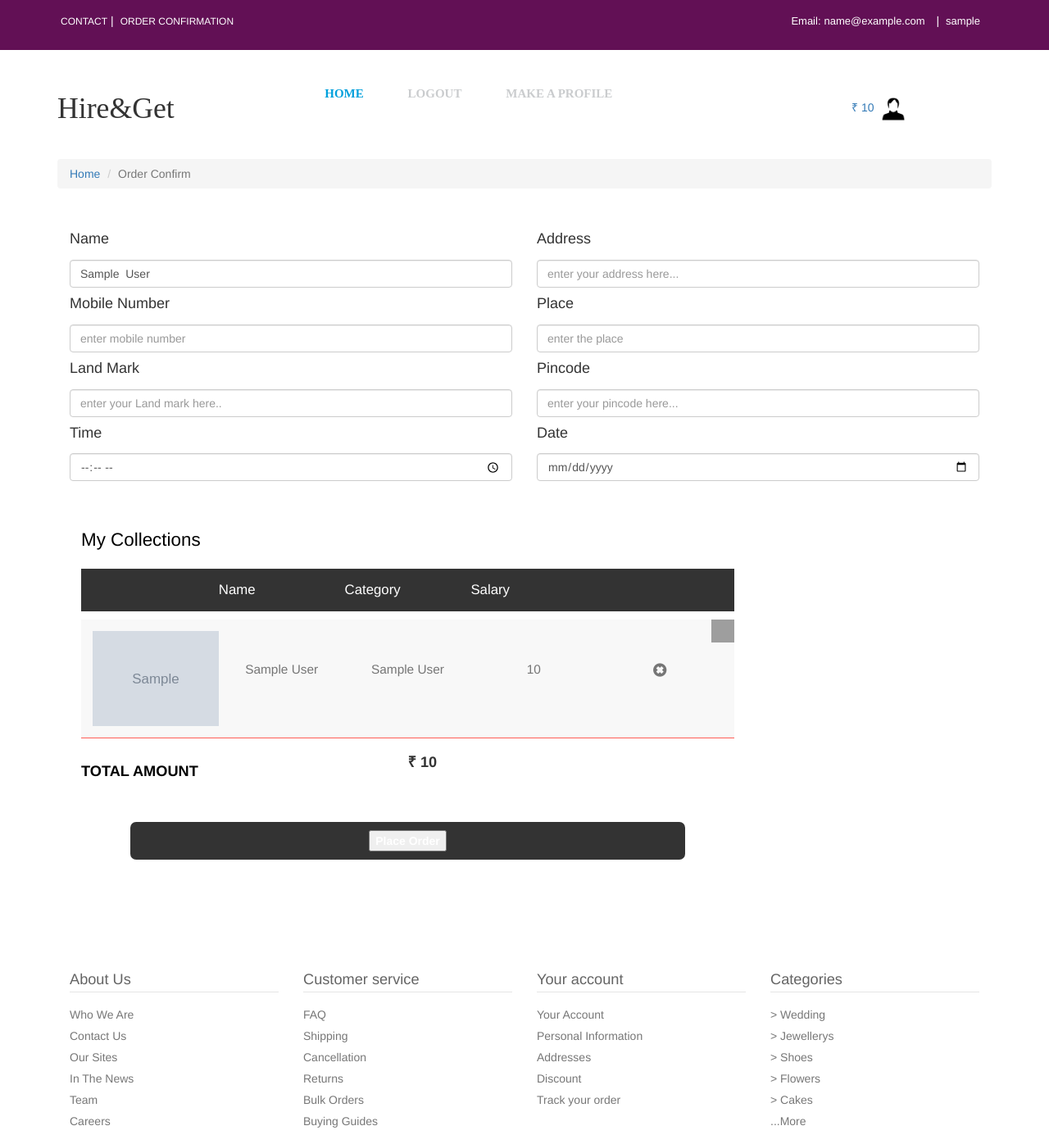
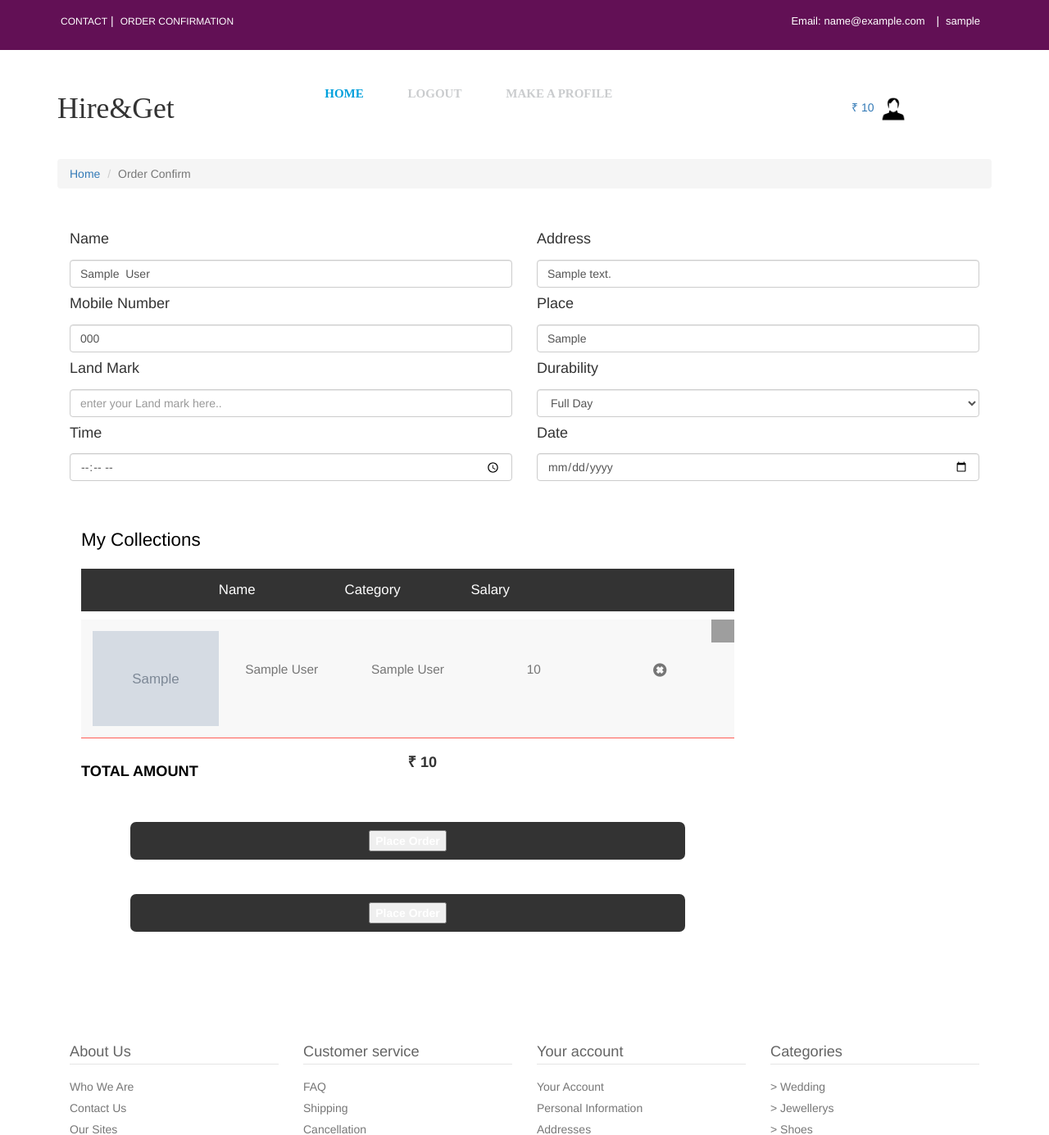
Before and after one commit to Muhammed-Gassali/Hire-Work, a Django app: page /order in a window 1280 px wide. Shown: the top 1385 px of the page at 82% size. Run offline with Django 3.2, Linux system fonts and the light colour scheme; a user stored in the database is signed in; tables that the repository leaves empty hold one stand-in row (values such as "Sample post"); grey boxes marked "Sample" are stand-in pictures; some libraries are stand-ins or nearby versions; some web fonts are replaced; grey boxes are pictures that could not be loaded.

Commit message:
before integrating razorpay

```diff
--- a/Admin/models.py
+++ b/Admin/models.py
@@ -57,7 +57,6 @@
     mobile_number = models.CharField(max_length=128, null=True, blank=True)
     place = models.CharField(max_length=128, null=True, blank=True)
     land_mark = models.CharField(max_length=128, null=True, blank=True)
-    pincode = models.CharField(max_length=128, null=True, blank=True)
     time =models.TimeField()
     date = models.DateField()
     order_verify = models.BooleanField(default=False, null=True, blank=False)
@@ -65,6 +64,8 @@
     transaction_id = models.CharField(max_length=200, null=True)
     seeker_feedback = models.CharField(max_length=500, null=True, blank=True)
     customer_feedback = models.CharField(max_length=500, null=True, blank=True)
+    mode_of_payment = models.CharField(max_length=500, null=True, blank=True)
+    durability = models.CharField(max_length=500, null=True, blank=True)
 
 class Feedback(models.Model):
     customer = models.ForeignKey(User, on_delete=models.CASCADE, blank=True, null=True)
--- a/templates/customer/order.html
+++ b/templates/customer/order.html
@@ -68,7 +68,6 @@
 					</a>
 				</div>
 				<!---->
-
 				<div class="top-nav">
 					<ul class="memenu skyblue">
 						<li class="active"><a href="{% url 'registered-customer-homepage' %}">Home</a></li>
@@ -76,8 +75,6 @@
 						<!-- <li class="grid"><a href="typo.html">Typo</a></li> -->
 						<li class="grid"><a href="{% url 'registered-customer-logout' %}">Logout</a></li>
 						<li class="grid"><a href="{% url 'customer-profile' %}">Make a profile</a></li>
-
-
 					</ul>
 					<div class="clearfix"> </div>
 				</div>
@@ -110,7 +107,6 @@
 			<div class="tab-pane active" id="detials">
 				<!-- <hr>                  <form class="form" action="#" method="post" id="registrationForm"> -->
 
-
 				<div class="form-group">
 					<form method="POST">
 						{% csrf_token %}
@@ -124,7 +120,6 @@
 						</div>
 				</div>
 				<div class="form-group">
-
 					<div class="col-xs-6">
 						<label for="last_name">
 							<h4>Address</h4>
@@ -163,10 +158,12 @@
 				<div class="form-group">
 					<div class="col-xs-6">
 						<label for="mobile">
-							<h4>Pincode</h4>
+							<h4>Durability</h4>
 						</label>
-						<input type="text" class="form-control" name="pin" id="mobile"
-							placeholder="enter your pincode here..." required>
+						<select name="type" class="form-control" id="cars">
+							<option value="Full day">Full Day</option>
+							<option value="Half day">Half Day</option>
+						  </select>
 					</div>
 				</div>
 				<div class="form-group">
@@ -185,35 +182,13 @@
 						<input type="date" class="form-control" name="date" id="mobile" required>
 					</div>
 				</div>
-				<!-- </form> -->
-
 				<hr>
-
 			</div>
-			<!-- //address bar  -->
-
 			<div class="col-md-9 product-price1">
 				<br><br><br>
 				<div class="check-out">
 					<div class=" cart-items">
 						<h3>My Collections</h3>
-						<script>$(document).ready(function (c) {
-								$('.close1').on('click', function (c) {
-									$('.cart-header').fadeOut('slow', function (c) {
-										$('.cart-header').remove();
-									});
-								});
-							});
-						</script>
-						<script>$(document).ready(function (c) {
-								$('.close2').on('click', function (c) {
-									$('.cart-header1').fadeOut('slow', function (c) {
-										$('.cart-header1').remove();
-									});
-								});
-							});
-						</script>
-
 						<div class="in-check">
 							<ul class="unit">
 								<li><span></span></li>
@@ -236,31 +211,45 @@
 								<li><span><a href="{% url 'delete-collection' value.id %}">
 											<span class="glyphicon glyphicon-remove-sign"></span>
 										</a></span></li>
-
-								<!-- <li> <a href="single.html" class="add-cart cart-check">ADD TO CART</a></li> -->
 								<div class="clearfix"> </div>
 							</ul>
 							{% endfor %}
 							<h4 class="last-price">TOTAL AMOUNT</h4>
 							<span class="total final">₹ {{total_price}}</span>
 							<div class="clearfix"></div>
-							<a class="order" href="#"><button
+							<a class="order" href="#"><button name="button" value="cash on delivery"
 									onclick="return confirm('Your order is successfull and it will be shown in your order confirmation section')">Place
 									Order</button></a>
+								</form>
+								<form>
+									<a class="order" href="#"><button name="button" value="razorpay"
+									onclick="return confirm('Your order is successfull and it will be shown in your order confirmation section')">Place
+									Order</button></a>
+								</form>
 						</div>
-						</form>
-						<!-- paytm  -->
+						<!-- </form> -->
 
-						<!-- //paytm  -->
 					</div>
 				</div>
 			</div>
 		</div>
 	</div>
 
-	<!---->
-
-	<!---->
+	<!--razor pay scrpt ---->
+	<!-- <script src="https://checkout.razorpay.com/v1/checkout.js"
+    data-key="rzp_test_7aA8MfBmXS1RVM"
+    data-amount="50000"
+    data-currency="INR"
+    data-order_id="order_CgmcjRh9ti2lP7"
+    data-buttontext="Pay with Razorpay"
+    data-name="Acme Corp"
+    data-description="A Wild Sheep Chase is the third novel by Japanese author Haruki Murakami"
+    data-image="https://example.com/your_logo.jpg"
+    data-prefill.name="Gaurav Kumar"
+    data-prefill.email="gaurav.kumar@example.com"
+    data-theme.color="#F37254"
+></script> -->
+	<!--// razorpay ---->
 	<div class="footer">
 		<div class="container">
 			<div class="ftr-grids">
--- a/user/views.py
+++ b/user/views.py
@@ -449,17 +449,29 @@
 def order_verify(request):
     if request.user.is_authenticated:
         user = request.user
+        collection = Collection.objects.filter(customer=user)
+        total_price = 0
+        for x in collection:
+            total_price = total_price + x.get_total
+
         if request.method == "POST":
             name = request.POST['full_name']
             address = request.POST['ad']
             mobile_number = request.POST['mobile']
             place = request.POST['place']
             land_mark = request.POST['mark']
-            pincode = request.POST['pin']
+            durability = request.POST['type']
             time = request.POST['time']
             date = request.POST['date']
+            mode_of_payment = request.POST['button']
             transaction_id = uuid.uuid4()
-            collection = Collection.objects.filter(customer=user)
+            # collection = Collection.objects.filter(customer=user)
+
+            if durability == "Half day":
+                total_price = total_price/2
+
+
+            # to check the distance between customer and seeker
             for data in collection:
                 seeker_place = data.seeker.place
                 geolocator = Nominatim(user_agent='user')
@@ -480,16 +492,22 @@
                     messages.warning(request, 'Sorry,  one of you selected person in 50 km far from you. please select your location and hire people from Home page')
                     return redirect(order_verify)
 
+            # razorpay integration
+            if mode_of_payment == "razorpay":
+                amount = 50000
+                order_currency = 'INR'
+                # order_receipt = 'order_rcptid_11'
+                # notes = {'Shipping address': 'Bommanahalli, Bangalore'}
+                client = razorpay.Client(auth=('rzp_test_7aA8MfBmXS1RVM', 'jO3wj005U2brXjw6XezQfIgZ'))
+                payment = client.order.create({'amount':amount, 'currency':'INR', 'payment_capture':'1'})
 
-            today = dt.today()
-            if date <= today:
-                print("aavo")
-            else:
-                print("eeyyo")
 
-            # for x in collection:
-            #     confirm_order = order.objects.create(customer=user,seeker=x.seeker, name=name, address=address, mobile_number=mobile_number, place=place, land_mark=land_mark, pincode=pincode, time=time, date=date, transaction_id=transaction_id)
-            # collection.delete()
+            for x in collection:
+                price = x.seeker.expected_salary
+                if durability == "Half day":
+                    price = price/2
+                confirm_order = order.objects.create(customer=user,seeker=x.seeker, durability=durability, total_price=price, name=name, address=address, mobile_number=mobile_number, place=place, land_mark=land_mark, mode_of_payment=mode_of_payment, time=time, date=date, transaction_id=transaction_id)
+            collection.delete()
 
             order_phone = order.objects.filter(transaction_id=transaction_id)
             for x in order_phone:
@@ -517,13 +535,8 @@
                 # //sms verification
 
             return redirect(registered_customer_homepage)
-        detials = CustomerDetials.objects.filter(user=user)
-        collections = Collection.objects.filter(customer=user)
-        total_price = 0
-        for x in collections:
-            total_price = total_price + x.get_total
-
-        context = {"customer":user, "detials":detials, "collections":collections, "total_price":total_price}
+        detials = CustomerDetials.objects.get(user=user)
+        context = {"customer":user, "detials":detials, "collections":collection, "total_price":total_price}
         return render(request, 'customer/order.html', context)
     else:
         return redirect(customer_homepage)
```
Also changed, not shown: templates/customer/orderconfirmation.html (+10 -5 lines), Admin/migrations/0022_auto_20210209_2327.py (added), Admin/migrations/0023_order_durability.py (added).
